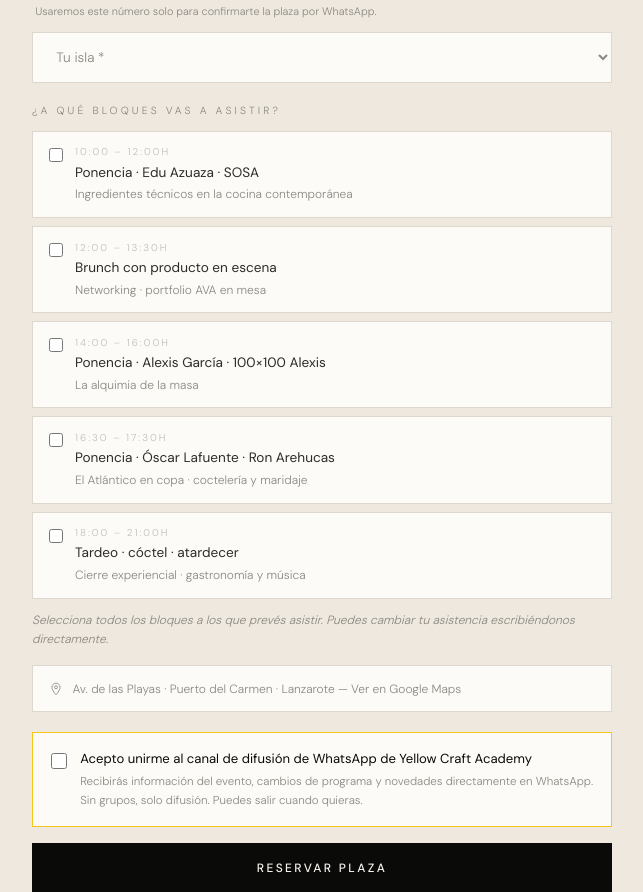
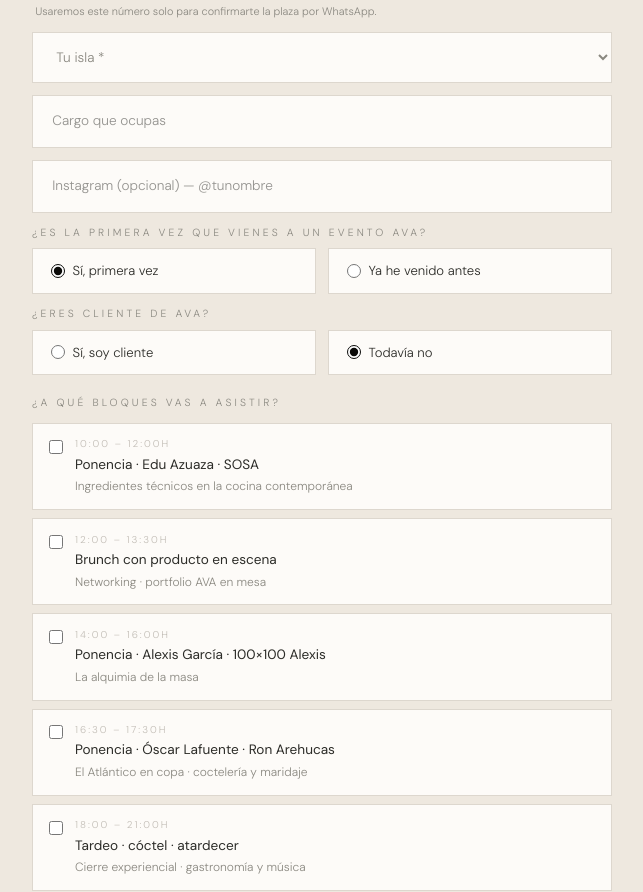
Before and after one commit to Manvott/yellow-craft-academy, a Next.js app: page /en/evento in a window 1280 px wide. Shown: the part 5506-6398 px from the top of the page, without its empty margins (318-961 px from the left). Built offline with nearby package versions, Linux system fonts and the light colour scheme.

Commit message:
feat: campos cargo, instagram, primera_vez, cliente_ava en formulario + admin + Excel

```diff
--- a/app/[locale]/admin/(panel)/registros/page.tsx
+++ b/app/[locale]/admin/(panel)/registros/page.tsx
@@ -5,10 +5,14 @@ export interface Registro {
   id: string
   nombre: string
   empresa: string | null
+  cargo: string | null
   perfil: string | null
   email: string
   telefono: string | null
   isla: string | null
+  instagram: string | null
+  primera_vez: boolean
+  cliente_ava: boolean
   bloques: string[] | null
   acepta_whatsapp: boolean
   wa_confirmado: boolean
--- a/app/actions/registros.ts
+++ b/app/actions/registros.ts
@@ -7,10 +7,14 @@ import { headers } from 'next/headers'
 const schema = z.object({
   nombre: z.string().min(2).max(150),
   empresa: z.string().max(150).optional().nullable(),
+  cargo: z.string().max(100).optional().nullable(),
   perfil: z.string().max(100).optional().nullable(),
   email: z.string().email(),
   telefono: z.string().max(30).optional().nullable(),
   isla: z.string().max(50).optional().nullable(),
+  instagram: z.string().max(100).optional().nullable(),
+  primera_vez: z.boolean(),
+  cliente_ava: z.boolean(),
   bloques: z.array(z.string()).optional().nullable(),
   acepta_whatsapp: z.boolean(),
 })
@@ -20,13 +24,17 @@ export async function registrarAsistente(formData: FormData) {
   const ip = headersList.get('x-forwarded-for')?.split(',')[0] ?? 'unknown'
 
   const raw = {
-    nombre: formData.get('nombre') as string,
-    empresa: (formData.get('empresa') as string) || null,
-    perfil: (formData.get('perfil') as string) || null,
-    email: formData.get('email') as string,
-    telefono: (formData.get('telefono') as string) || null,
-    isla: (formData.get('isla') as string) || null,
-    bloques: formData.getAll('bloques') as string[],
+    nombre:        formData.get('nombre') as string,
+    empresa:       (formData.get('empresa') as string) || null,
+    cargo:         (formData.get('cargo') as string) || null,
+    perfil:        (formData.get('perfil') as string) || null,
+    email:         formData.get('email') as string,
+    telefono:      (formData.get('telefono') as string) || null,
+    isla:          (formData.get('isla') as string) || null,
+    instagram:     (formData.get('instagram') as string) || null,
+    primera_vez:   formData.get('primera_vez') === 'si',
+    cliente_ava:   formData.get('cliente_ava') === 'si',
+    bloques:       formData.getAll('bloques') as string[],
     acepta_whatsapp: formData.get('whatsapp_canal') === 'on',
   }
 
--- a/app/api/export/registros/route.ts
+++ b/app/api/export/registros/route.ts
@@ -22,11 +22,15 @@ export async function GET(request: NextRequest) {
   const rows = (registros ?? []).map((r: any) => ({
     'Fecha inscripción': new Date(r.created_at).toLocaleString('es-ES'),
     'Nombre': r.nombre,
-    'Email': r.email,
     'Empresa': r.empresa ?? '',
+    'Cargo': r.cargo ?? '',
     'Perfil profesional': r.perfil ?? '',
     'Isla': r.isla ?? '',
+    'Email': r.email,
     'Teléfono WhatsApp': r.telefono ?? '',
+    'Instagram': r.instagram ?? '',
+    'Primera vez en evento AVA': r.primera_vez ? 'Sí' : 'No',
+    'Cliente AVA': r.cliente_ava ? 'Sí' : 'No',
     'Acepta canal WhatsApp': r.acepta_whatsapp ? 'Sí' : 'No',
     'Añadido a lista WA': r.wa_confirmado ? 'Sí' : 'No',
     'Bloques seleccionados': (r.bloques ?? []).join(' | '),
--- a/components/landing/LandingClient.tsx
+++ b/components/landing/LandingClient.tsx
@@ -172,6 +172,44 @@ function RegistroForm() {
           <option key={i} value={i} style={{ color: 'var(--grafito)' }}>{i}</option>
         ))}
       </select>
+
+      <input name="cargo" placeholder="Cargo que ocupas" style={S.input} />
+
+      <input
+        name="instagram"
+        placeholder="Instagram (opcional) — @tunombre"
+        style={S.input}
+      />
+
+      {/* Primera vez en evento AVA */}
+      <div>
+        <p style={{ fontSize: '0.65rem', letterSpacing: '0.3em', textTransform: 'uppercase', color: 'var(--gris)', marginBottom: '0.5rem', fontFamily: 'DM Sans, sans-serif' }}>
+          ¿Es la primera vez que vienes a un evento AVA?
+        </p>
+        <div style={{ display: 'flex', gap: '0.75rem' }}>
+          {[{ value: 'si', label: 'Sí, primera vez' }, { value: 'no', label: 'Ya he venido antes' }].map(opt => (
+            <label key={opt.value} style={{ display: 'flex', alignItems: 'center', gap: '0.5rem', cursor: 'pointer', padding: '0.75rem 1.1rem', background: 'var(--blanco)', border: '1px solid var(--crema3)', flex: 1, fontSize: '0.82rem', color: 'var(--grafito)' }}>
+              <input type="radio" name="primera_vez" value={opt.value} defaultChecked={opt.value === 'si'} style={{ accentColor: 'var(--negro)', width: 14, height: 14 }} />
+              {opt.label}
+            </label>
+          ))}
+        </div>
+      </div>
+
+      {/* Cliente de AVA */}
+      <div>
+        <p style={{ fontSize: '0.65rem', letterSpacing: '0.3em', textTransform: 'uppercase', color: 'var(--gris)', marginBottom: '0.5rem', fontFamily: 'DM Sans, sans-serif' }}>
+          ¿Eres cliente de AVA?
+        </p>
+        <div style={{ display: 'flex', gap: '0.75rem' }}>
+          {[{ value: 'si', label: 'Sí, soy cliente' }, { value: 'no', label: 'Todavía no' }].map(opt => (
+            <label key={opt.value} style={{ display: 'flex', alignItems: 'center', gap: '0.5rem', cursor: 'pointer', padding: '0.75rem 1.1rem', background: 'var(--blanco)', border: '1px solid var(--crema3)', flex: 1, fontSize: '0.82rem', color: 'var(--grafito)' }}>
+              <input type="radio" name="cliente_ava" value={opt.value} defaultChecked={opt.value === 'no'} style={{ accentColor: 'var(--negro)', width: 14, height: 14 }} />
+              {opt.label}
+            </label>
+          ))}
+        </div>
+      </div>
 
       <p style={{ fontSize: '0.65rem', letterSpacing: '0.3em', textTransform: 'uppercase', color: 'var(--gris)', marginTop: '0.5rem' }}>
         ¿A qué bloques vas a asistir?
```
